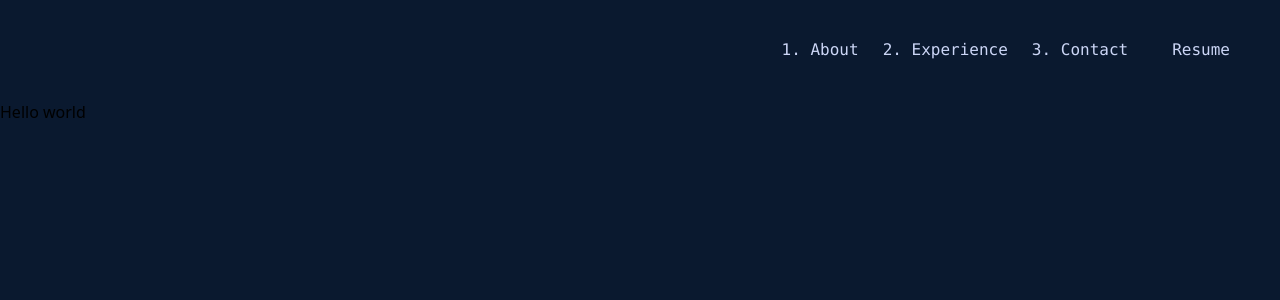
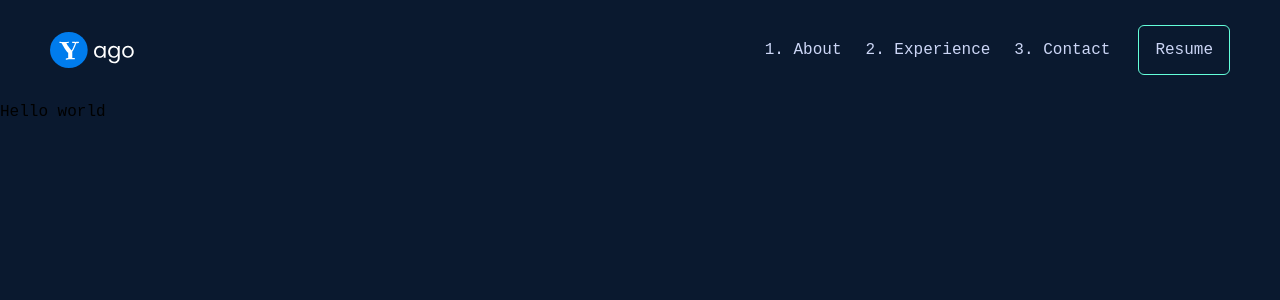
Before and after one commit to YagoB16/web-profile, a Next.js app: page / in a window 1280 px wide. Shown: the top 300 px of the page. Built offline with nearby package versions, Linux system fonts and the light colour scheme.

Commit message:
Ajustem e componente Header

```diff
--- a/src/app/globals.css
+++ b/src/app/globals.css
@@ -3,6 +3,7 @@
 :root {
   --white: #ffffff;
   --lightest-slate: #ccd6f6;
+
   --gray-100: #f2f2f2;
   --gray-200: #d9d9d9;
   --gray-300: #808080;
@@ -10,6 +11,8 @@
   --gray-500: #262626;
   --gray-600: #1a1a1a;
   --gray-700: #0d0d0d;
+
+  --green: #64ffda;
 
   --purple: #8284fa;
   --purple-dark: #5e60ce;
@@ -30,6 +33,8 @@ body {
   background: var(--blue-dark);
   margin: 0;
   padding: 0;
+  font-family: 'SF Mono', 'Fira Code', 'Fira Mono', 'Roboto Mono', monospace;
+
 }
 
 body,
--- a/src/app/styles/themes/default.ts
+++ /dev/null
@@ -1,23 +0,0 @@
-export const defaultTheme = {
-    white: '#FFF',
-
-  'gray-100': '#E1E1E6',
-  'gray-300': '#C4C4CC',
-  'gray-400': '#8D8D99',
-  'gray-500': '#7C7C8A',
-  'gray-600': '#323238',
-  'gray-700': '#29292E',
-  'gray-800': '#202024',
-  'gray-900': '#121214',
-
-  'green-300': '#00B37E',
-  'green-500': '#00875F',
-  'green-700': '#015F43',
-
-  'red-500': '#AB222E',
-  'red-700': '#7A1921',
-
-  'yellow-500': '#FBA94C',
-
-  'blue-dark-600': '#0a192f',
-}
--- a/src/components/Header.tsx
+++ b/src/components/Header.tsx
@@ -1,24 +1,37 @@
-import Image from "next/image";
-
-
+import Image from 'next/image'
+import ImageLogo from '../app/assets/logo.svg'
 export default function Header() {
   return (
     <>
       <header className="flex top-0 z-11 w-full h-[var(--nav-height)] items-center bg-[#0A192F] bg-opacity-85 backdrop-blur-lg transition-all px-[50px] pointer-events-auto user-select-auto">
-        <nav className="flex items-center justify-between w-full text-[var(--lightest-slate)] font-mono z-12">
+        <nav className="flex items-center justify-between w-full text-[var(--lightest-slate)] z-12">
           <div className="flex items-center justify-center ">
-            <button>
-
-            </button>
+            <Image src={ImageLogo} alt="" width={150} height={40} />
           </div>
 
-          <div className="flex items-center gap-6 font-mono text-[var(--lightest-slate)]">
+          <div className="flex items-center gap-6 font-fira text-[var(--lightest-slate)]">
             <ol className="flex gap-4 list-decimal list-inside">
-              <li className="mx-1">About</li>
-              <li className="mx-1">Experience</li>
-              <li className="mx-1">Contact</li>
+              <li className="mx-1">
+                <a href="" className="hover:text-[var(--green)]">
+                  About
+                </a>
+              </li>
+              <li className="mx-1">
+                <a href="" className="hover:text-[var(--green)]">
+                  Experience
+                </a>
+              </li>
+              <li className="mx-1">
+                <a href="" className="hover:text-[var(--green)]">
+                  Contact
+                </a>
+              </li>
             </ol>
-            <button className="ml-4 text-[var(--fz-xs)]">Resume</button>
+            <div className="border border-[var(--green)] rounded-md flex items-center justify-center py-3 px-4 hover:bg-[var(--green)] hover:text-[var(--gray-700)] transition duration-300">
+              <a href="" className=" text-[var(--fz-xs)]">
+                Resume
+              </a>
+            </div>
           </div>
         </nav>
       </header>
```
Also changed, not shown: src/app/assets/logo.svg (added).
